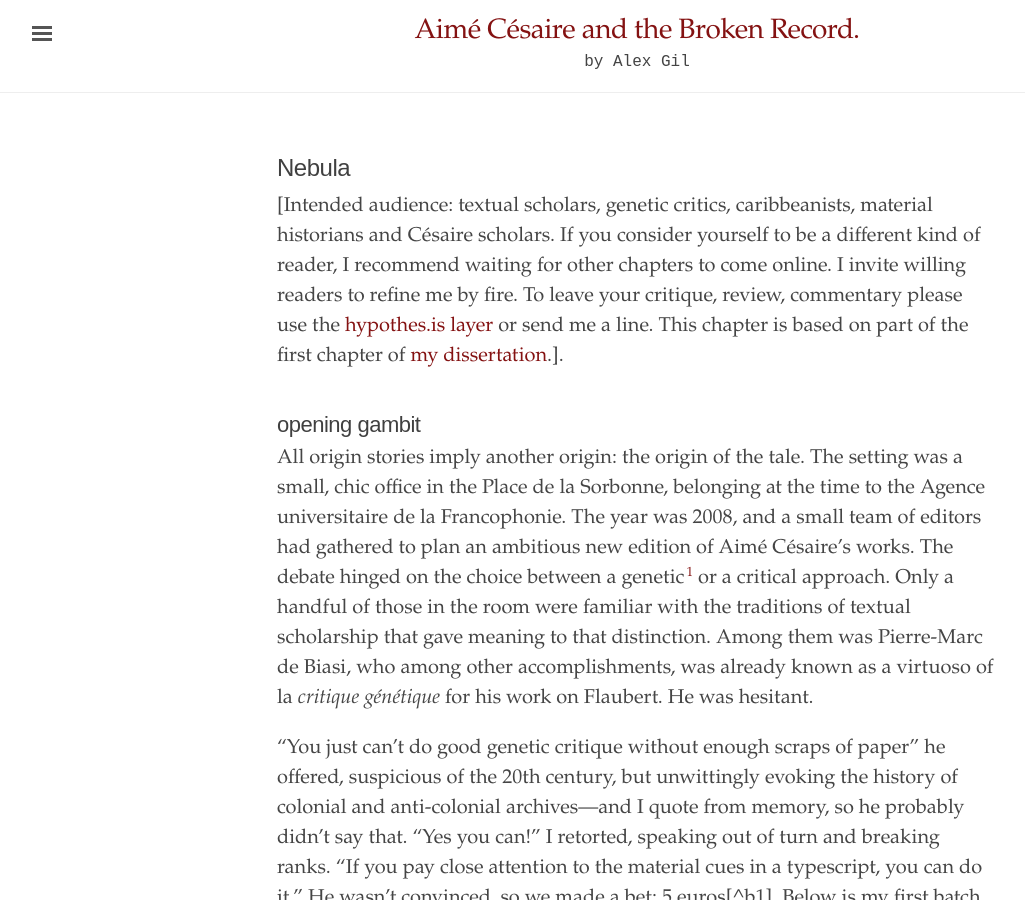
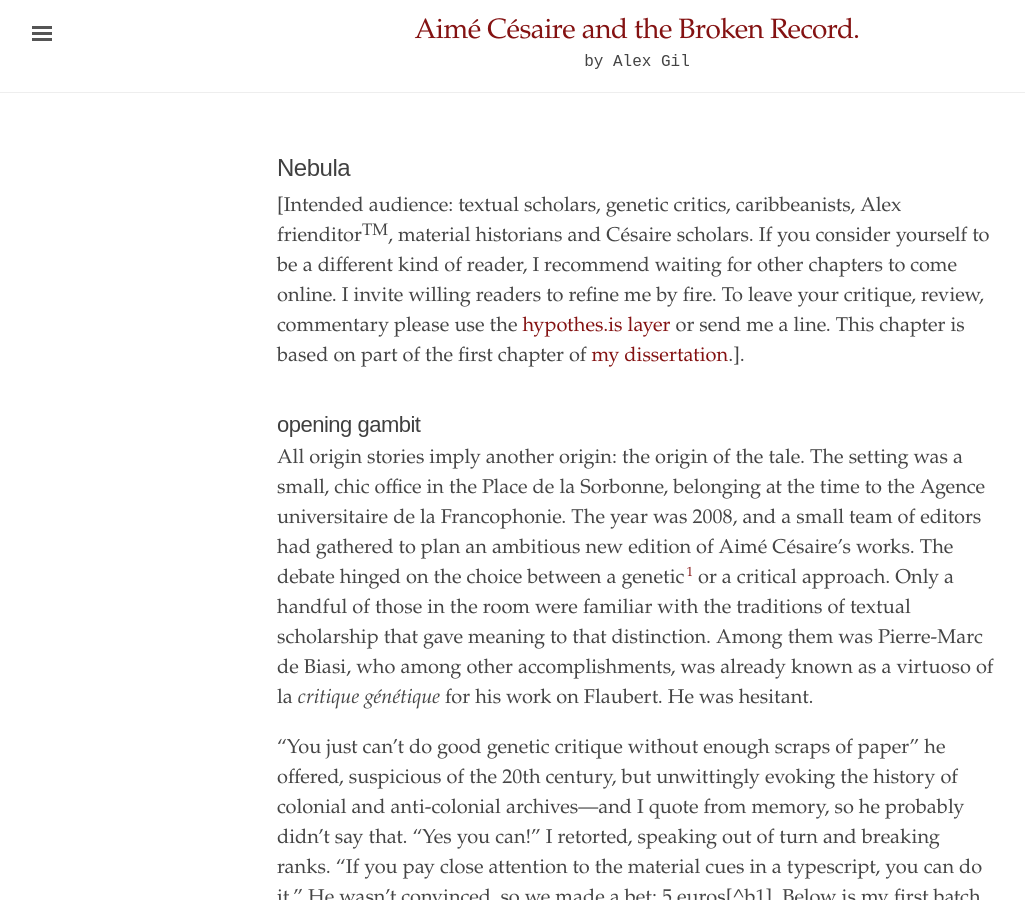
Before and after one commit to elotroalex/record, a Jekyll site: the page built from _chapters/01-nebula.md, in a window 1280 px wide and 900 px high. Shown: the whole window, without its empty margins (3-1028 px from the left). Built offline with Jekyll 4.4.1, drawn with Linux system fonts in a browser that asks for light colours.

Commit message:
refined intended audience

```diff
--- a/_chapters/01-nebula.md
+++ b/_chapters/01-nebula.md
@@ -5,7 +5,7 @@ author: alex gil
 chapter: 1
 ---
 
-[Intended audience: textual scholars, genetic critics, caribbeanists, material historians and Césaire scholars. If you consider yourself to be a different kind of reader, I recommend waiting for other chapters to come online. I invite willing readers to refine me by fire. To leave your critique, review, commentary please use the [hypothes.is layer](https://via.hypothes.is/http://record.elotroalex.com/chapters/01-nebula/) or send me a line. This chapter is based on part of the first chapter of [my dissertation](https://academiccommons.columbia.edu/catalog/ac:161180).].
+[Intended audience: textual scholars, genetic critics, caribbeanists, Alex frienditor<sup>TM</sup>, material historians and Césaire scholars. If you consider yourself to be a different kind of reader, I recommend waiting for other chapters to come online. I invite willing readers to refine me by fire. To leave your critique, review, commentary please use the [hypothes.is layer](https://via.hypothes.is/http://record.elotroalex.com/chapters/01-nebula/) or send me a line. This chapter is based on part of the first chapter of [my dissertation](https://academiccommons.columbia.edu/catalog/ac:161180).].
 
 ## opening gambit
 
```
